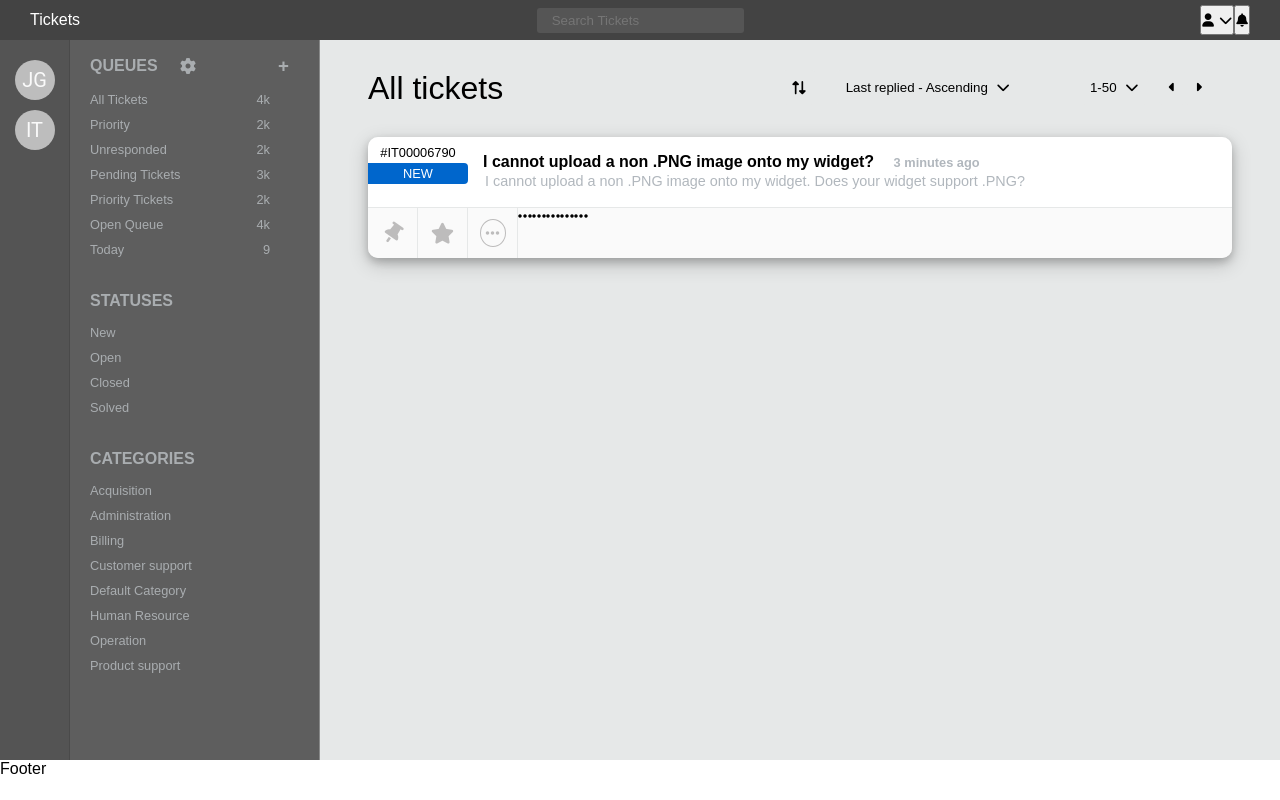
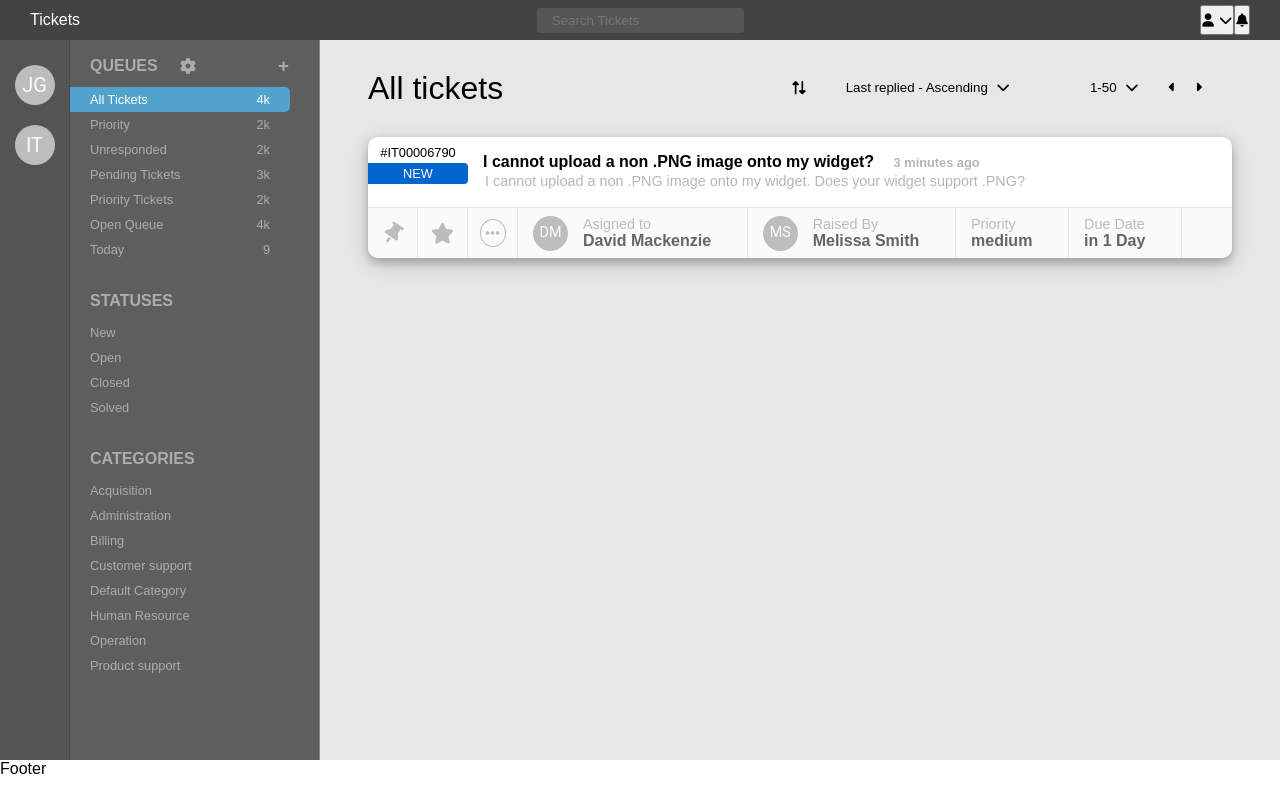
Before and after one commit to josipq97/ticket, a React (Create React App) app: page / in a window 1280 px wide. Built offline with nearby package versions, Linux system fonts and the light colour scheme.

Commit message:
finishing ticket component

```diff
--- a/src/components/MainContent/Ticket/Ticket.css
+++ b/src/components/MainContent/Ticket/Ticket.css
@@ -58,18 +58,17 @@
 }
 
 .Ticket__bottom{
-    display: flex;
+    display: grid;
+    grid-template-columns: 50px 50px 50px auto auto auto auto 50px;
     background-color: #fafafa;
     height: 50px;
     border-bottom-left-radius: 10px;
     border-bottom-right-radius: 10px;
 }
-
 .pinned, .favourite, .more{
     display: flex;
     justify-content: center;
     align-items: center;
-    width: 50px;
     box-sizing: border-box;
     border-right: 1px solid #e6e8e8;
     height: 100%;
--- a/src/components/MainContent/Ticket/Ticket.js
+++ b/src/components/MainContent/Ticket/Ticket.js
@@ -1,5 +1,6 @@
 import React from 'react';
-import "./Ticket.css"
+import "./Ticket.css";
+import TicketItem from "./TicketItem/TicketItem";
 
 const Ticket = () => {
     return (
@@ -15,31 +16,13 @@ const Ticket = () => {
                 </div>
             </div>
             <div className="Ticket__bottom">
-                <div className="pinned">
-                    <i class="fas fa-thumbtack"></i>
-                </div>
-                <div className="favourite">
-                    <i class="fas fa-star"></i>
-                </div>
-                <div className="more">
-                    <i class="fas fa-ellipsis-h"></i>
-                </div>
-                <div className="assignedTo">
-                    <i class="fas fa-ellipsis-h"></i>
-                </div>
-                <div className="raisedBy">
-                    <i class="fas fa-ellipsis-h"></i>
-                </div>
-                <div className="priority">
-                    <i class="fas fa-ellipsis-h"></i>
-                </div>
-                <div className="category">
-                    <i class="fas fa-ellipsis-h"></i>
-                </div>
-                <div className="due">
-                    <i class="fas fa-ellipsis-h"></i>
-                </div>
-
+                <TicketItem type="pinned" img="fas fa-thumbtack"/>
+                <TicketItem type="favourite" img="fas fa-star"/>
+                <TicketItem type="more" img="fas fa-ellipsis-h"/>
+                <TicketItem type="Asigned to" name="David Mackenzie" />
+                <TicketItem type="Raised By" name="Melissa Smith" />
+                <TicketItem type="Priority" text="medium"/>
+                <TicketItem type="Due Date" text="in 1 Day"/>
             </div>
         </div>
     );
--- /dev/null
+++ b/src/components/MainContent/Ticket/TicketItem/TicketItem.css
@@ -0,0 +1,18 @@
+.TicketItem__container{
+    border-right: 1px solid #e6e8e8;
+    box-sizing: border-box;
+    height: 100%;
+    display: flex;
+    align-items: center;
+}
+.TicketItem__container > div{
+    margin-left: 15px;
+}
+.TicketItem__type{
+    color: #bdbcbc;
+    font-size: 0.9em;
+}
+.TicketItem__text, .TicketItem__name{
+    color: #646566;
+    font-weight: bold;
+}
--- /dev/null
+++ b/src/components/MainContent/Ticket/TicketItem/TicketItem.js
@@ -0,0 +1,47 @@
+import React from 'react';
+import "./TicketItem.css"
+import { Avatar } from '@material-ui/core';
+
+const TicketItem = ({type, text, img, name}) => {
+    const getInitials = name => {
+        let initials = "";
+        const splitedName = name.split(" ");
+        for (let i = 0; i < splitedName.length; i++) {
+            initials += splitedName[i][0];
+        }
+        return initials;
+    }
+
+    if(type==="pinned" || type==="favourite" || type==="more"){
+        return (
+            <div className={type}>
+                <i className={img}></i>
+            </div>
+        )
+    }
+    else if(type==="Asigned to" || type==="Raised By"){
+        return (
+            <div className="TicketItem__container">
+                 <Avatar style={{width:"35px", height:"35px", fontSize: "0.9em"}} className="TicketItem__userIcon">{getInitials(name)}</Avatar>
+                 <div>
+                     <p className="TicketItem__type">{type}</p>
+                     <p className="TicketItem__name">{name}</p>
+                 </div>
+            </div>
+          );
+    }
+    else{
+        return (
+            <div className="TicketItem__container">
+                 <div>
+                     <p className="TicketItem__type">{type}</p>
+                     <p className="TicketItem__text">{text}</p>
+                 </div>
+            </div>
+          );
+    }
+}
+
+
+
+export default TicketItem;
--- a/src/components/Queues/QueueItem/QueueItem.css
+++ b/src/components/Queues/QueueItem/QueueItem.css
@@ -22,3 +22,7 @@
 .QueueItem__value {
     margin-right: 20px;
 }
+.active{
+    background-color: #51a3cc;
+    color: white;
+}
--- a/src/components/Queues/QueueItem/QueueItem.js
+++ b/src/components/Queues/QueueItem/QueueItem.js
@@ -1,12 +1,11 @@
 import React from 'react';
 import "./QueueItem.css"
 
-const Queueitem = (props) => {
-    console.log(props.name, props.value)
+const Queueitem = ({name, value, isActive}) => {
     return (
-        <div className="QueueItem__container">
-            <p className="QueueItem__name">{props.name}</p>
-            <p className="QueueItem__value">{props.value}</p>
+        <div className={`QueueItem__container${isActive ? " active" : ""}`}>
+            <p className="QueueItem__name">{name}</p>
+            <p className="QueueItem__value">{value}</p>
         </div>
     );
 };
--- a/src/components/Queues/Queues.js
+++ b/src/components/Queues/Queues.js
@@ -14,7 +14,7 @@ const Queues = () => {
                 <h3>+</h3>
             </header>
             <div className="Queues__Options">
-                <QueueItem name="All Tickets" value="4k" />
+                <QueueItem name="All Tickets" value="4k" isActive="true"/>
                 <QueueItem name="Priority" value="2k" />
                 <QueueItem name="Unresponded" value="2k" />
                 <QueueItem name="Pending Tickets" value="3k" />
--- a/src/components/SideBar/SideBar.css
+++ b/src/components/SideBar/SideBar.css
@@ -8,10 +8,6 @@
     box-sizing: border-box;
     border-right: 1px solid #4a4a4a ;
 }
-.SideBar__avatar--orange {
-    margin: 5px 0px;
-    background-color: #ed938b;
+.SideBar__avatar{
+    margin: 10px 0px;
 }
-.SideBar__avatar--purple{
-    margin: 5px 0px;
-}
--- a/src/components/SideBar/SideBar.js
+++ b/src/components/SideBar/SideBar.js
@@ -6,8 +6,8 @@ import { Avatar } from '@material-ui/core';
 const SideBar = () => {
     return (
         <div className="SideBar__container">
-            <Avatar className="SideBar__avatar--orange">JG</Avatar>
-            <Avatar className="SideBar__avatar--purple">IT</Avatar>
+            <Avatar className="SideBar__avatar">JG</Avatar>
+            <Avatar className="SideBar__avatar">IT</Avatar>
         </div>
     );
 };
```
